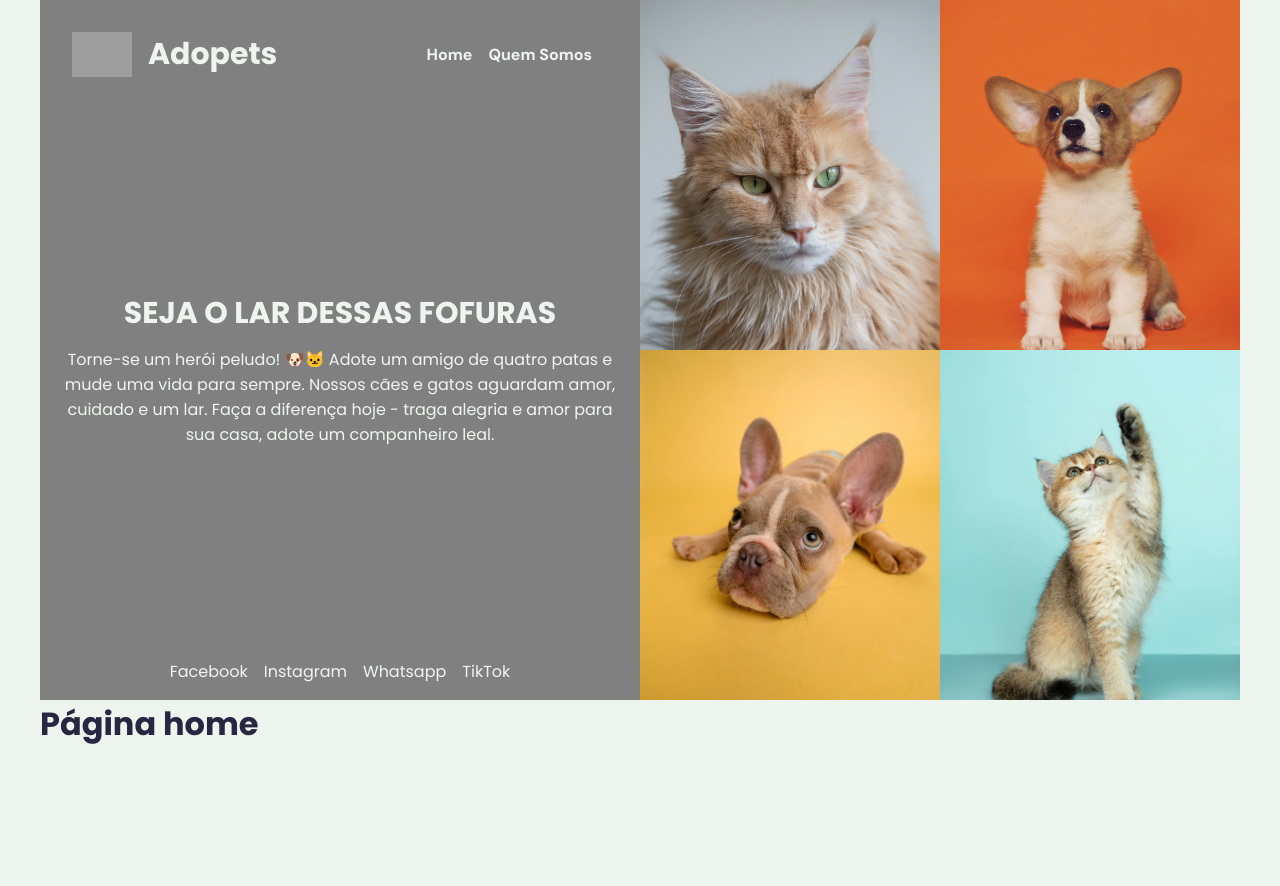
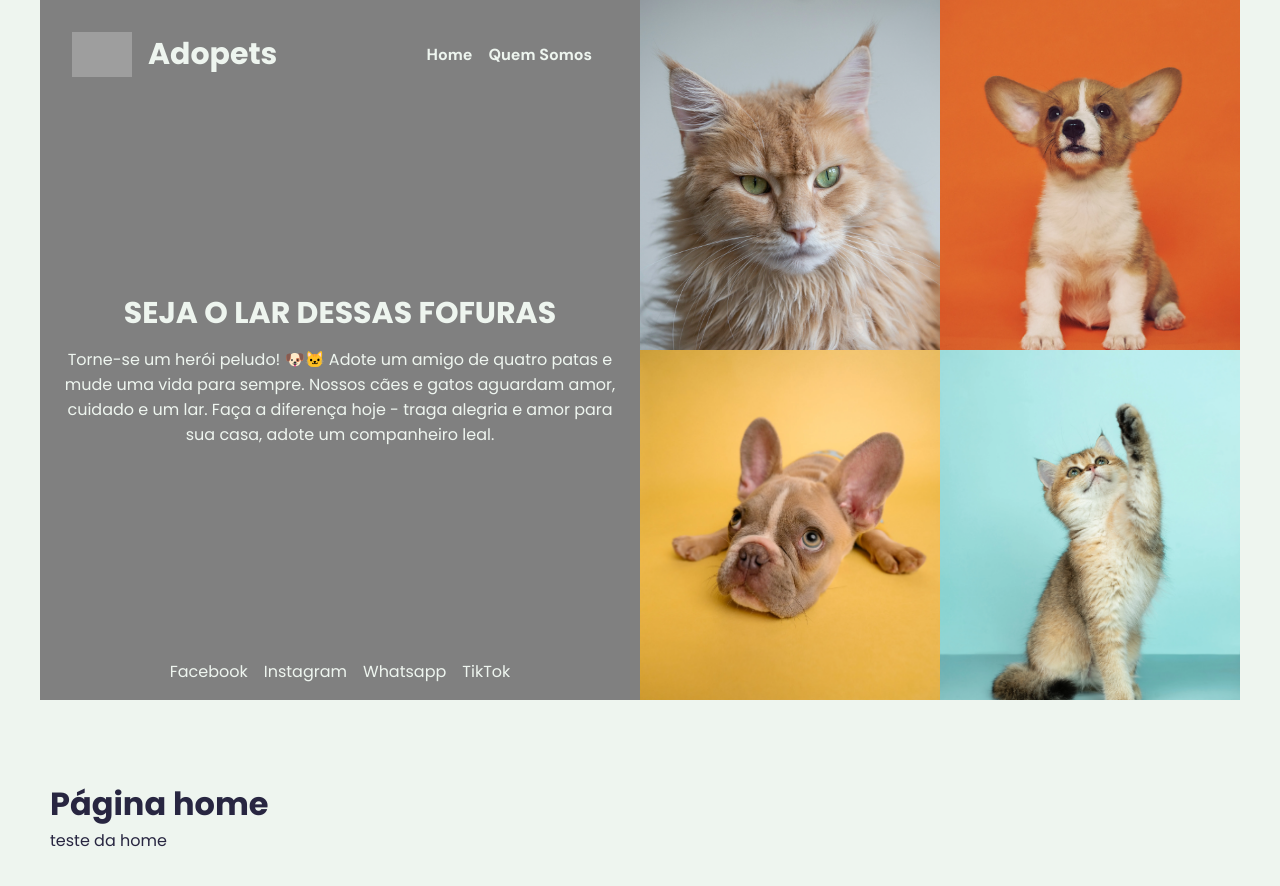
Before and after one commit to RNoleto/adopets-vue3, a Vue app: page / in a window 1280 px wide. Shown: the top 886 px of the page. Before the commit the page ends 800 px from the top, so only its background shows below. Built offline with nearby package versions, Linux system fonts and the light colour scheme; grey boxes are pictures that could not be loaded.

Commit message:
ajuste de conteudo da página home

```diff
--- a/src/pages/Home.vue
+++ b/src/pages/Home.vue
@@ -1,7 +1,12 @@
 <template>
   <Banner />
-  <div class="content">
-    <h1>Página home</h1>
+  <div class="container">
+    <div class="content">
+      <h1>Página home</h1>
+      <div class="text">
+        <p>teste da home</p>
+      </div>
+    </div>
   </div>
 </template>
 <script>
@@ -12,3 +17,10 @@ export default {
   },
 };
 </script>
+<style lang="scss" scoped>
+.container {
+  .content {
+    padding: 0px 10px;
+  }
+}
+</style>
```
